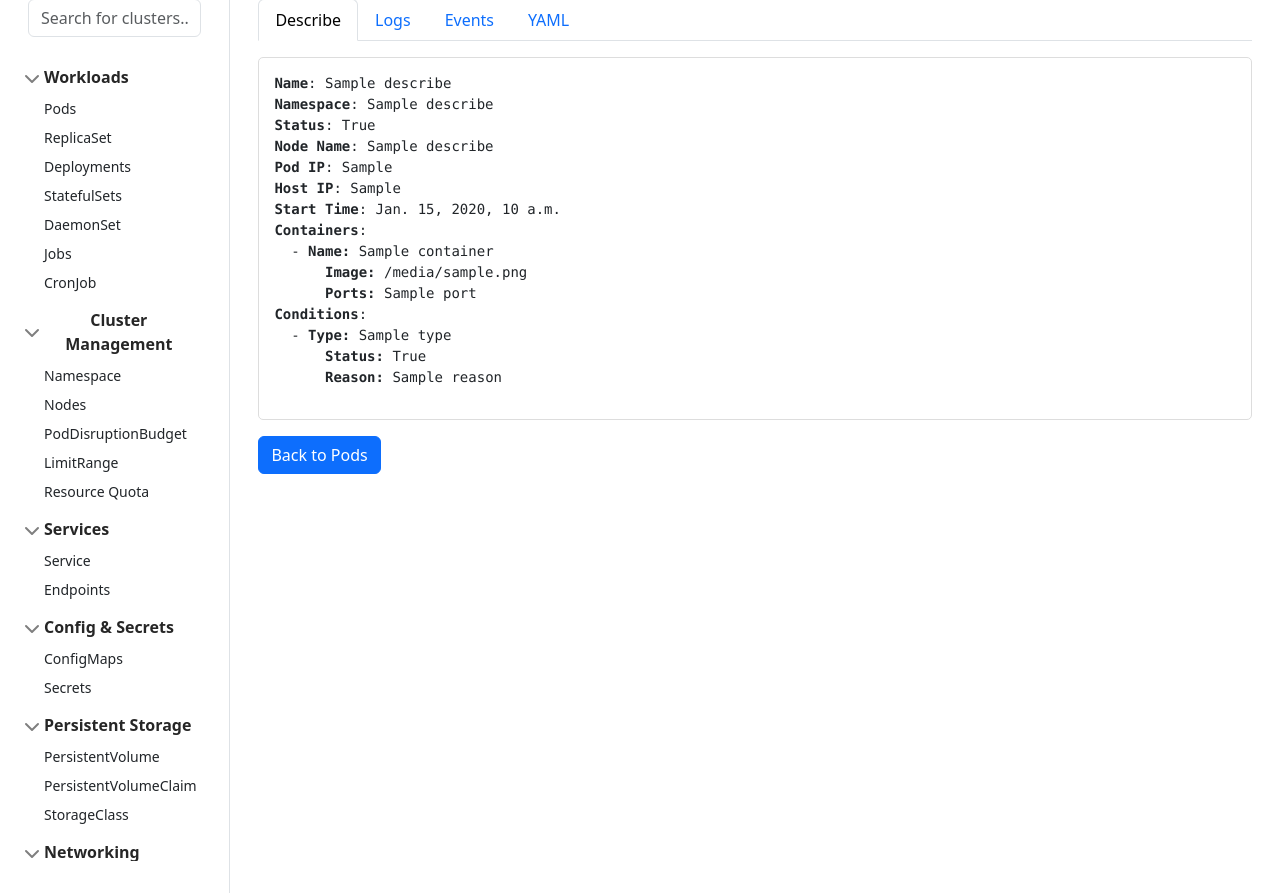
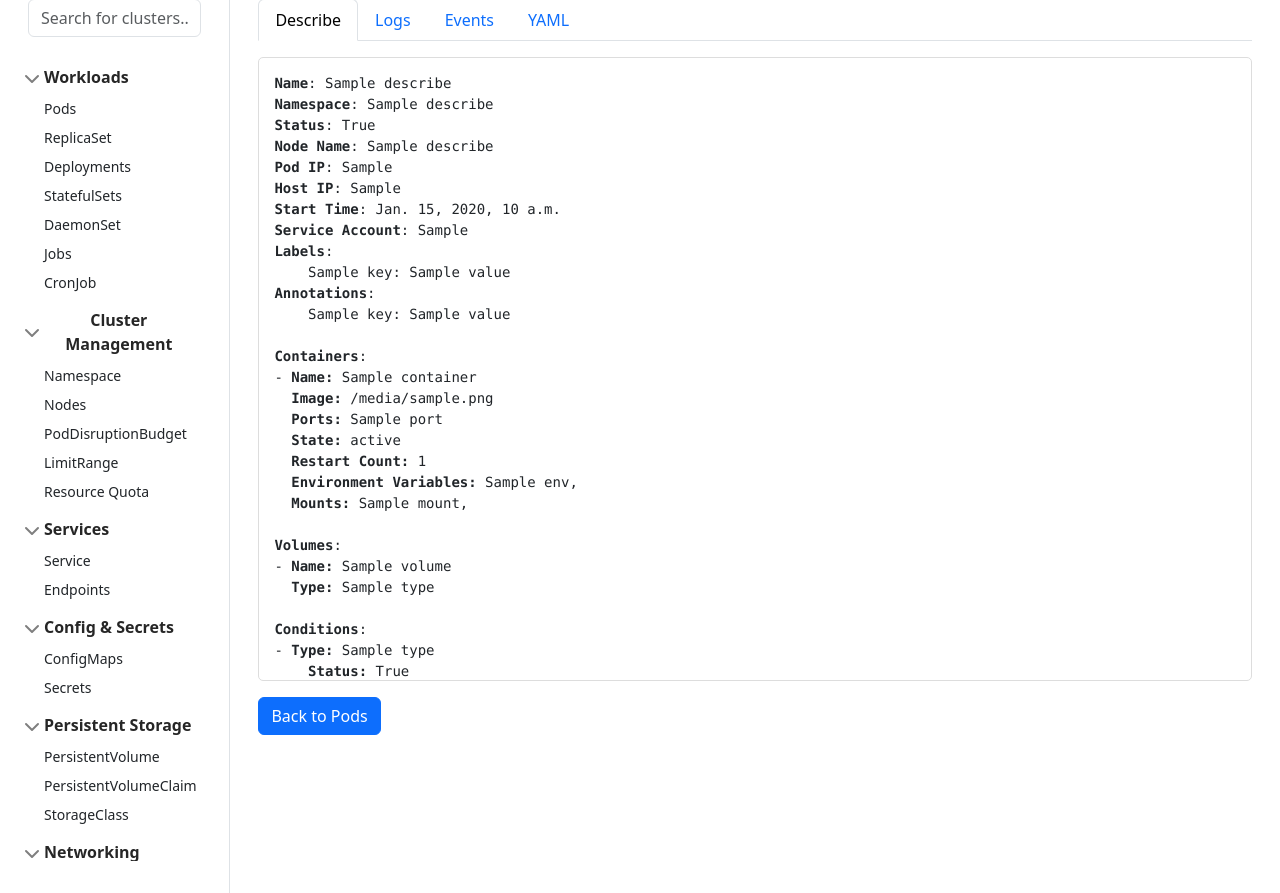
Before and after one commit to kubebuddy/kubebuddy, a Django app: template templates/dashboard/workloads/pod_info.html in a window 1280 px wide. Shown: the part 147-1040 px from the top of the page. Run offline with Django 5.2, Linux system fonts and the light colour scheme; tables that the repository leaves empty hold one stand-in row (values such as "Sample post"); the template is opened without the code that fills it: values that come from a table or form of the project are taken from there, most other values are stand-ins (such as "Sample title", 1, 10 or a date in 2020).

Commit message:
KBP-27: Pods Describe updated.

```diff
--- a/templates/dashboard/workloads/pod_info.html
+++ b/templates/dashboard/workloads/pod_info.html
@@ -42,14 +42,30 @@
 <b>Pod IP</b>: {{ pod_info.describe.pod_ip }}
 <b>Host IP</b>: {{ pod_info.describe.host_ip }}
 <b>Start Time</b>: {{ pod_info.describe.start_time }}
+<b>Service Account</b>: {{ pod_info.describe.service_account }}
+<b>Labels</b>: {% for key, value in pod_info.describe.labels %}
+    {{ key }}: {{ value }}{% if not loop.last %}{% endif %}{% endfor %}
+<b>Annotations</b>: {% for key, value in pod_info.describe.annotations %}
+    {{ key }}: {{ value }}{% if not loop.last %} {% endif %} {% endfor %}
+
 <b>Containers</b>:{% for container in pod_info.describe.containers %}
 - <strong>Name:</strong> {{ container.name }}
   <strong>Image:</strong> {{ container.image }}
-      <strong>Ports:</strong>{% for port in container.ports %} {{ port }}{% endfor %}{% endfor %}
+  <strong>Ports:</strong>{% for port in container.ports %} {{ port }}{% endfor %}
+  <strong>State:</strong> {{ container.state }}
+  <strong>Restart Count:</strong> {{ container.restart_count }}
+  <strong>Environment Variables:</strong> {% for env in container.env %}{{ env }}{% if not loop.last %}, {% endif %}{% endfor %}
+  <strong>Mounts:</strong> {% for mount in container.mounts %}{{ mount }}{% if not loop.last %}, {% endif %}{% endfor %}{% endfor %}
+
+<b>Volumes</b>:{% for volume in pod_info.describe.volumes %}
+- <strong>Name:</strong> {{ volume.name }}
+  <strong>Type:</strong> {% if volume.type %}{{ volume.type }}{% else %}Unknown{% endif %}{% endfor %}
+
 <b>Conditions</b>:{% for condition in pod_info.describe.conditions %}
 - <strong>Type:</strong> {{ condition.type }}
     <strong>Status:</strong> {{ condition.status }}
     <strong>Reason:</strong> {{ condition.reason }}{% endfor %}
+
                     </pre>
                   </div>
             </div>
@@ -72,11 +88,9 @@
                         Copy YAML
                     </button>
 
-
                     <pre id="yamlContent">{{ pod_info.yaml }}</pre>
                 </div>
             </div>
-
         </div>
 
         <a href="/{{current_cluster}}/pods?cluster_id={{cluster_id}}" class="btn btn-primary mt-3">Back to Pods</a>
```
Also changed, not shown: dashboard/src/workloads/k8s_pods.py (+23 -0 lines). Lines whose indentation alone changed are shown as unchanged.
